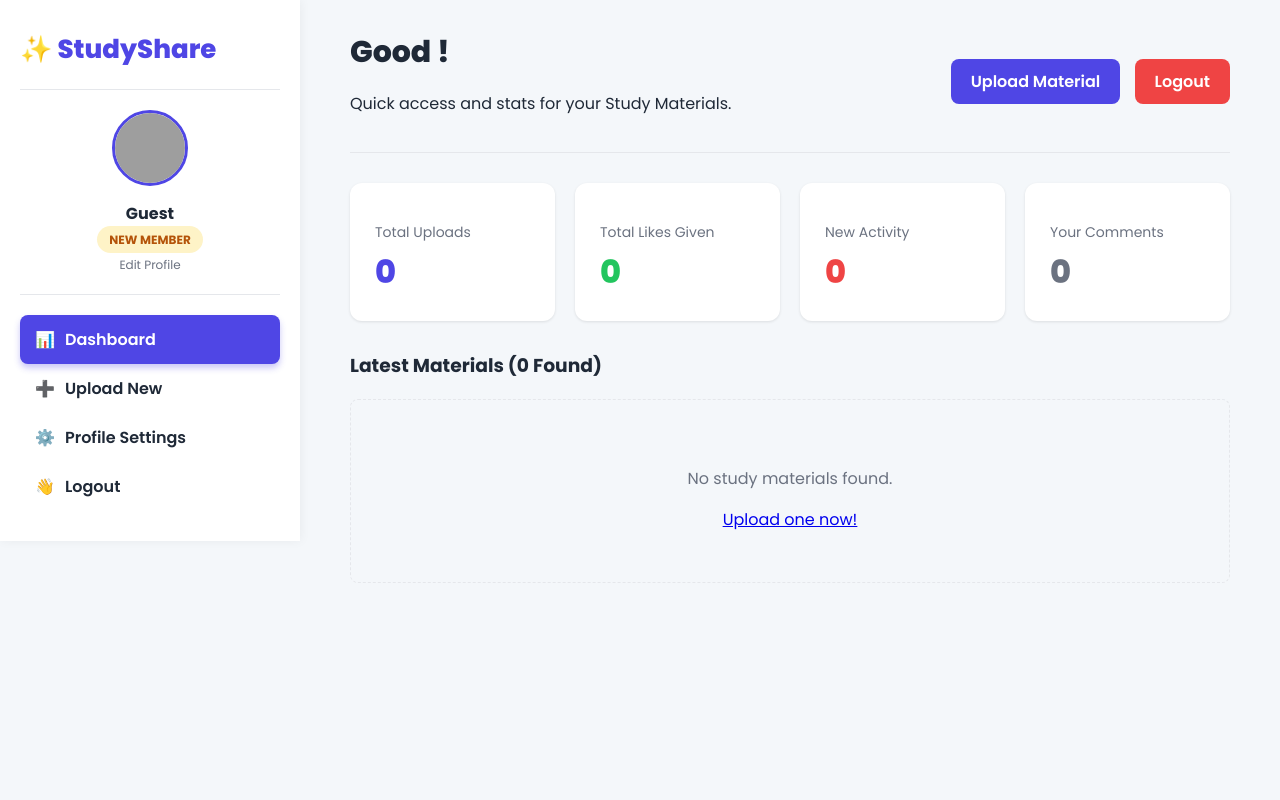
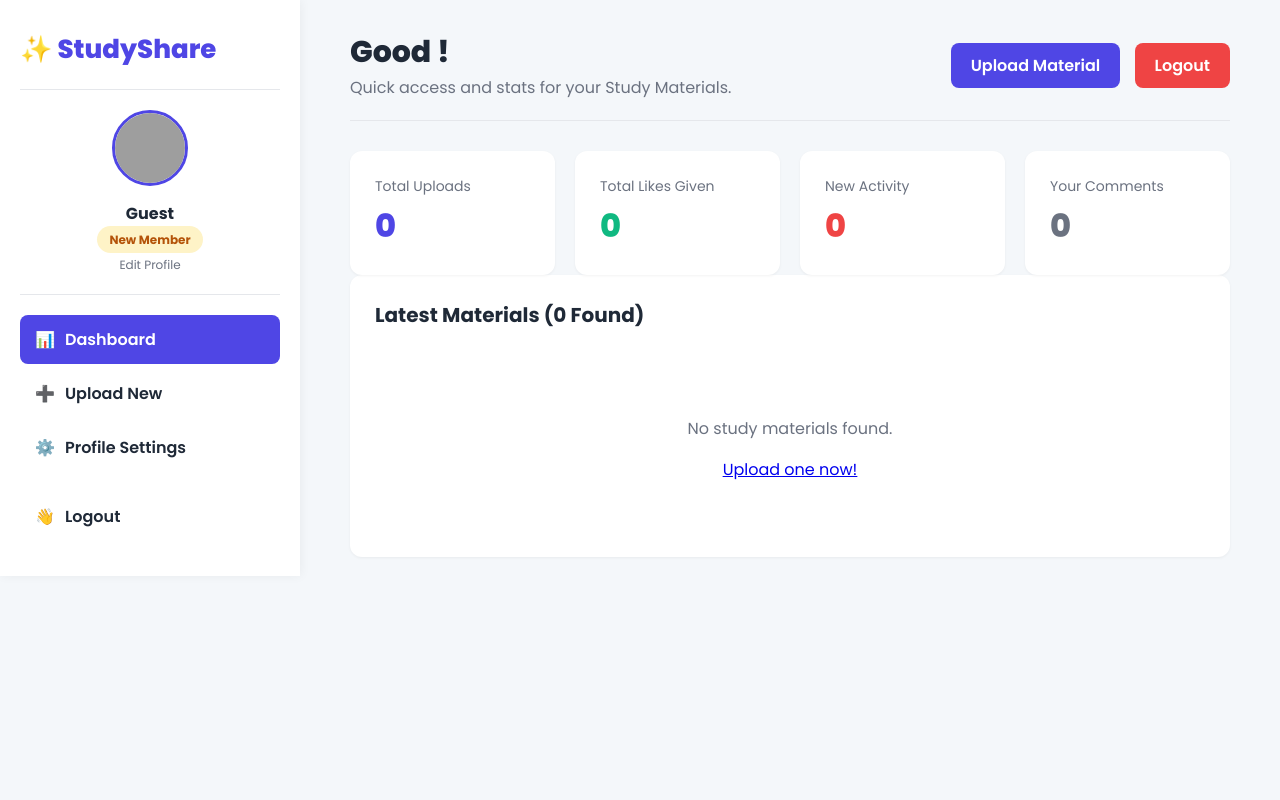
Before and after one commit to shiroonigami23-ui/StudyShare, a Flask app: template templates/index.html in a window 1280 px wide. Run offline with Flask 3, Linux system fonts and the light colour scheme; the template is opened without the code that fills it, so the values that code supplies are empty; grey boxes are pictures that could not be loaded.

Commit message:
Update style.css

```diff
--- a/static/css/style.css
+++ b/static/css/style.css
@@ -1,21 +1,18 @@
-/* --- ULTIMATE DASHBOARD CSS --- */
+/* --- StudyShare Dashboard CSS --- */
 @import url('https://fonts.googleapis.com/css2?family=Poppins:wght@400;600;700;800&display=swap');
 
-/* Vibrant Color Palette */
 :root {
-    --primary: #4f46e5;       /* Vibrant Indigo - Main Brand Color */
-    --primary-light: #6366f1; /* Hover State */
-    --accent-red: #ef4444;    /* Logout/Danger */
-    --accent-green: #10b981;  /* Success/Uploader */
-    --text-dark: #1f2937;     /* Dark Text */
-    --text-light: #6b7280;    /* Secondary Text */
-    --background: #f4f7fa;    /* Off-White Background */
+    --primary: #4f46e5;
+    --primary-light: #6366f1;
+    --accent-red: #ef4444;
+    --accent-green: #10b981;
+    --text-dark: #1f2937;
+    --text-light: #6b7280;
+    --background: #f4f7fa;
     --card-bg: white;
     --border-color: #e5e7eb;
-    --secondary-accent: #22c55e; /* Green for key stats */
 }
 
-/* Base & Typography */
 body {
     margin: 0;
     font-family: 'Poppins', sans-serif;
@@ -24,7 +21,7 @@
 }
 
 .text-primary { color: var(--primary); }
-.text-accent { color: var(--secondary-accent); }
+.text-accent { color: var(--accent-green); }
 .text-red { color: var(--accent-red); }
 .text-secondary { color: var(--text-light); }
 
@@ -33,15 +30,12 @@
     min-height: 100vh;
 }
 
-/* ---------------------------------------------------- */
-/* 1. Sidebar & Profile */
-/* ---------------------------------------------------- */
+/* --- Sidebar --- */
 .sidebar {
     width: 260px;
     background-color: var(--card-bg);
     padding: 30px 20px;
     box-shadow: 1px 0 10px rgba(0, 0, 0, 0.05);
-    /* Make the sidebar sticky for a true app feel */
     position: sticky;
     top: 0;
     align-self: flex-start;
@@ -50,13 +44,12 @@
 .logo {
     font-size: 26px;
     font-weight: 800;
+    color: var(--primary);
     padding-bottom: 20px;
-    color: var(--primary);
     border-bottom: 1px solid var(--border-color);
     margin-bottom: 20px;
 }
 
-/* Profile Summary */
 .profile-summary {
     text-align: center;
     padding-bottom: 20px;
@@ -84,7 +77,6 @@
     margin-top: 5px;
 }
 
-/* Navigation Links */
 .nav-item {
     display: flex;
     align-items: center;
@@ -94,20 +86,24 @@
     border-radius: 8px;
     transition: all 0.2s;
     font-weight: 600;
+    margin-bottom: 5px;
 }
 .nav-item:hover, .nav-item.active {
     background-color: var(--primary);
     color: white;
-    box-shadow: 0 4px 6px rgba(79, 70, 229, 0.3);
+}
+.nav-logout {
+    margin-top: 20px;
+}
+.nav-logout:hover {
+    background-color: #fee2e2;
+    color: var(--accent-red);
 }
 .icon { margin-right: 10px; }
 .nav-admin { background-color: #fca5a5; color: var(--text-dark); }
 .nav-admin:hover { background-color: var(--accent-red); color: white; }
 
-
-/* ---------------------------------------------------- */
-/* 2. Main Content & Header */
-/* ---------------------------------------------------- */
+/* --- Main Content --- */
 .content-area {
     flex-grow: 1;
     padding: 30px 50px;
@@ -127,23 +123,23 @@
     font-weight: 800;
     margin: 0;
 }
+.greeting-message {
+    margin: 0;
+    color: var(--text-light);
+}
 
-/* Button Styling */
-.btn-primary, .btn-secondary, .btn-logout {
+.btn-primary, .btn-logout {
     padding: 10px 20px;
     border-radius: 8px;
     cursor: pointer;
     font-weight: 600;
-    transition: all 0.2s;
-    border: none;
     text-decoration: none;
     display: inline-block;
+    border: none;
 }
-
 .btn-primary { background-color: var(--primary); color: white; }
 .btn-primary:hover { background-color: var(--primary-light); }
 .btn-logout { background-color: var(--accent-red); color: white; margin-left: 10px; }
-
 
 /* Flash Messages */
 .alert-card {
@@ -155,78 +151,46 @@
 .alert-success { background-color: #d1fae5; color: var(--accent-green); }
 .alert-error { background-color: #fee2e2; color: var(--accent-red); }
 
-
-/* ---------------------------------------------------- */
-/* 3. Stats Grid */
-/* ---------------------------------------------------- */
+/* Stats & Cards */
+.card {
+    background-color: var(--card-bg);
+    padding: 25px;
+    border-radius: 12px;
+    box-shadow: 0 1px 3px rgba(0,0,0,0.05);
+    margin-bottom: 30px;
+}
+.card-title {
+    margin-top: 0;
+    font-size: 20px;
+}
 .stat-grid {
-    display: flex;
+    display: grid;
+    grid-template-columns: repeat(auto-fit, minmax(150px, 1fr));
     gap: 20px;
-    margin-bottom: 30px;
 }
 
 .stat-card {
-    flex: 1;
     background-color: var(--card-bg);
     padding: 25px;
     border-radius: 12px;
-    box-shadow: 0 1px 3px rgba(0,0,0,0.1);
+    box-shadow: 0 1px 3px rgba(0,0,0,0.05);
 }
 
-.stat-label { font-size: 14px; color: var(--text-light); margin-bottom: 5px; }
+.stat-label { font-size: 14px; color: var(--text-light); margin: 0 0 5px 0; }
+.stat-value { font-size: 32px; font-weight: 800; margin: 0; }
 
-.stat-value {
-    font-size: 32px;
-    font-weight: 800;
-    margin: 0;
-}
-
-
-/* Badges */
 .badge {
     padding: 5px 12px;
     border-radius: 20px;
     font-size: 12px;
     font-weight: 700;
-    text-transform: uppercase;
 }
-
 .badge-new { background-color: #fef3c7; color: #b45309; }
 .badge-regular { background-color: #e0e7ff; color: var(--primary); }
 .badge-uploader { background-color: #d1fae5; color: var(--accent-green); }
 .badge-admin { background-color: #fecaca; color: var(--accent-red); }
 
-
-/* ---------------------------------------------------- */
-/* 4. Filters */
-/* ---------------------------------------------------- */
-.filter-card { border-left: 5px solid var(--primary-light); }
-
-.filter-controls {
-    display: flex;
-    gap: 15px;
-    align-items: center;
-}
-
-.filter-select, .filter-input {
-    padding: 10px;
-    border: 1px solid var(--border-color);
-    border-radius: 6px;
-    flex-grow: 1;
-    max-width: 200px;
-}
-
-
-/* ---------------------------------------------------- */
-/* 5. Content Row & Materials List */
-/* ---------------------------------------------------- */
-.content-row {
-    display: flex;
-    gap: 30px;
-}
-.content-main { flex: 7; }
-.content-sidebar { flex: 3; }
-
+/* Materials List */
 .material-item {
     border-bottom: 1px solid var(--border-color);
     padding: 15px 0;
@@ -234,60 +198,18 @@
     justify-content: space-between;
     align-items: center;
 }
+.material-item:last-child {
+    border-bottom: none;
+}
 .material-name { margin: 0; font-weight: 600; }
-
 .action-btn {
     text-decoration: none;
     color: var(--primary);
     font-size: 14px;
     margin-left: 15px;
-    transition: color 0.2s;
 }
 .action-btn:hover { color: var(--primary-light); }
 .action-delete { color: var(--accent-red); }
-.action-like { color: var(--secondary-accent); }
+.action-like { color: var(--accent-green); }
 
-.empty-state { text-align: center; padding: 50px 0; border: 1px dashed var(--border-color); border-radius: 8px; color: var(--text-light); }
-
-
-/* ---------------------------------------------------- */
-/* 6. Comments Section */
-/* ---------------------------------------------------- */
-.comments-card { border-left: 5px solid var(--accent-green); }
-
-.comment-form textarea {
-    width: 100%;
-    padding: 10px;
-    border: 1px solid var(--border-color);
-    border-radius: 6px;
-    margin-bottom: 10px;
-    resize: vertical;
-    min-height: 60px;
-    box-sizing: border-box;
-}
-
-.comment-list {
-    margin-top: 20px;
-    padding-top: 15px;
-    border-top: 1px dashed var(--border-color);
-}
-
-.comment-item, .reply-item {
-    padding: 10px 0;
-}
-.comment-meta {
-    font-size: 11px;
-    color: var(--text-light);
-    margin-bottom: 3px;
-    font-weight: 600;
-}
-.comment-text {
-    font-size: 14px;
-    margin: 0;
-    padding-left: 5px;
-}
-.reply-item {
-    margin-left: 20px;
-    padding-left: 10px;
-    border-left: 2px solid #e0e7ff;
-}
+.empty-state { text-align: center; padding: 50px 0; color: var(--text-light); }
```
